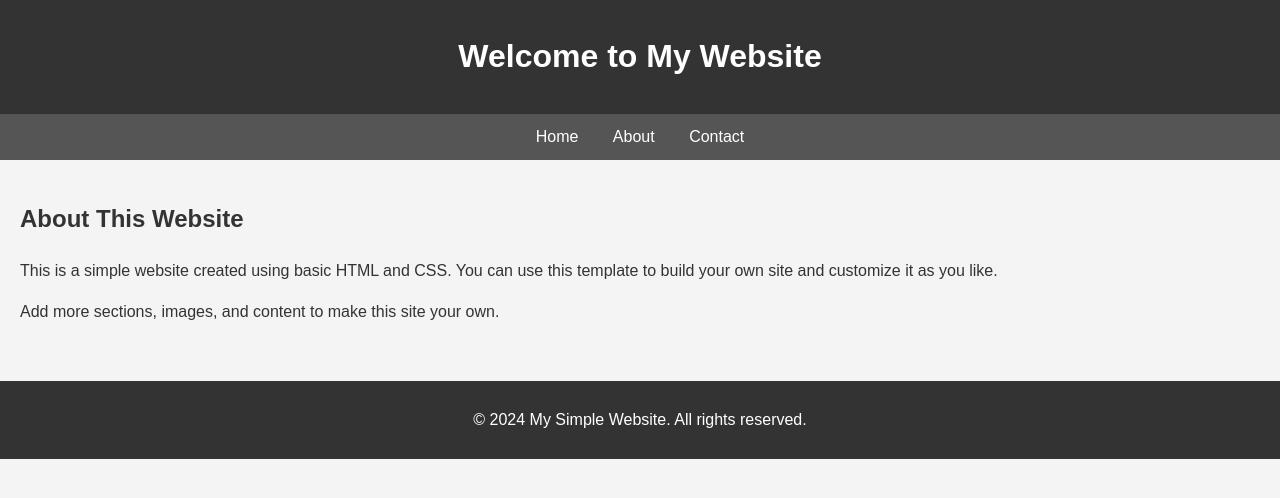
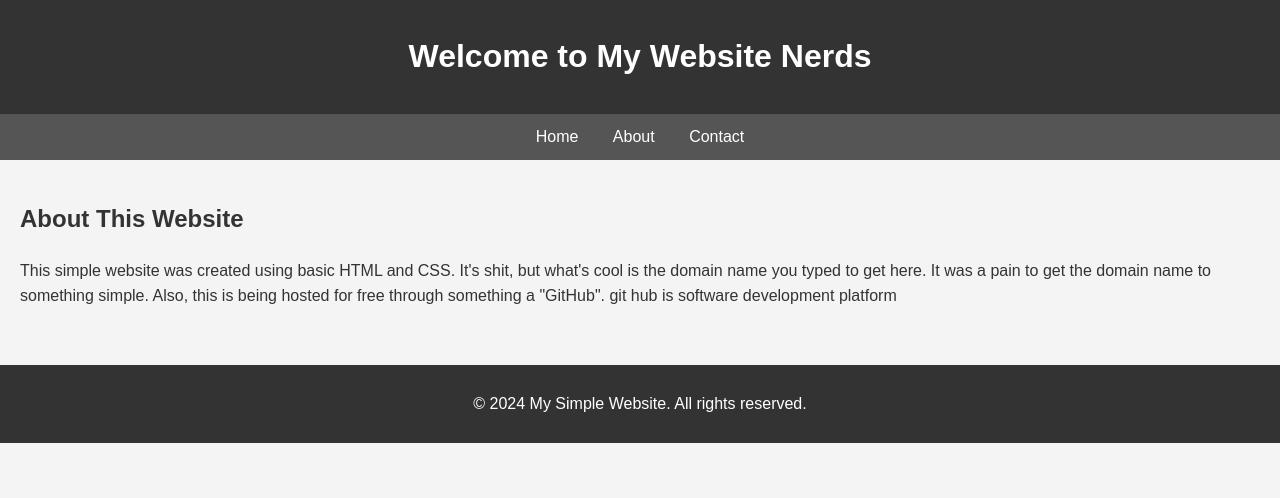
Before and after one commit to BlaineThomas/testwebsite2, a plain HTML site: page index.html in a window 1280 px wide. Drawn offline with Linux system fonts and the light colour scheme.

Commit message:
Update index.html

```diff
--- a/index.html
+++ b/index.html
@@ -3,7 +3,7 @@
 <head>
     <meta charset="UTF-8">
     <meta name="viewport" content="width=device-width, initial-scale=1.0">
-    <title>My Simple Website</title>
+    <title> Blaine Thomas's Simple Website</title>
     <style>
         body {
             font-family: Arial, sans-serif;
@@ -44,7 +44,7 @@
 </head>
 <body>
     <header>
-        <h1>Welcome to My Website</h1>
+        <h1>Welcome to My Website Nerds</h1>
     </header>
 
     <nav>
@@ -55,8 +55,8 @@
 
     <section>
         <h2>About This Website</h2>
-        <p>This is a simple website created using basic HTML and CSS. You can use this template to build your own site and customize it as you like.</p>
-        <p>Add more sections, images, and content to make this site your own.</p>
+        <p>This simple website was created using basic HTML and CSS. It's shit, but what's cool is the domain name you typed to get here. It was a pain to get the domain name to something simple. Also, this is being hosted for free through something a "GitHub". git hub is software development platform  </p>
+
     </section>
 
     <footer>
```
